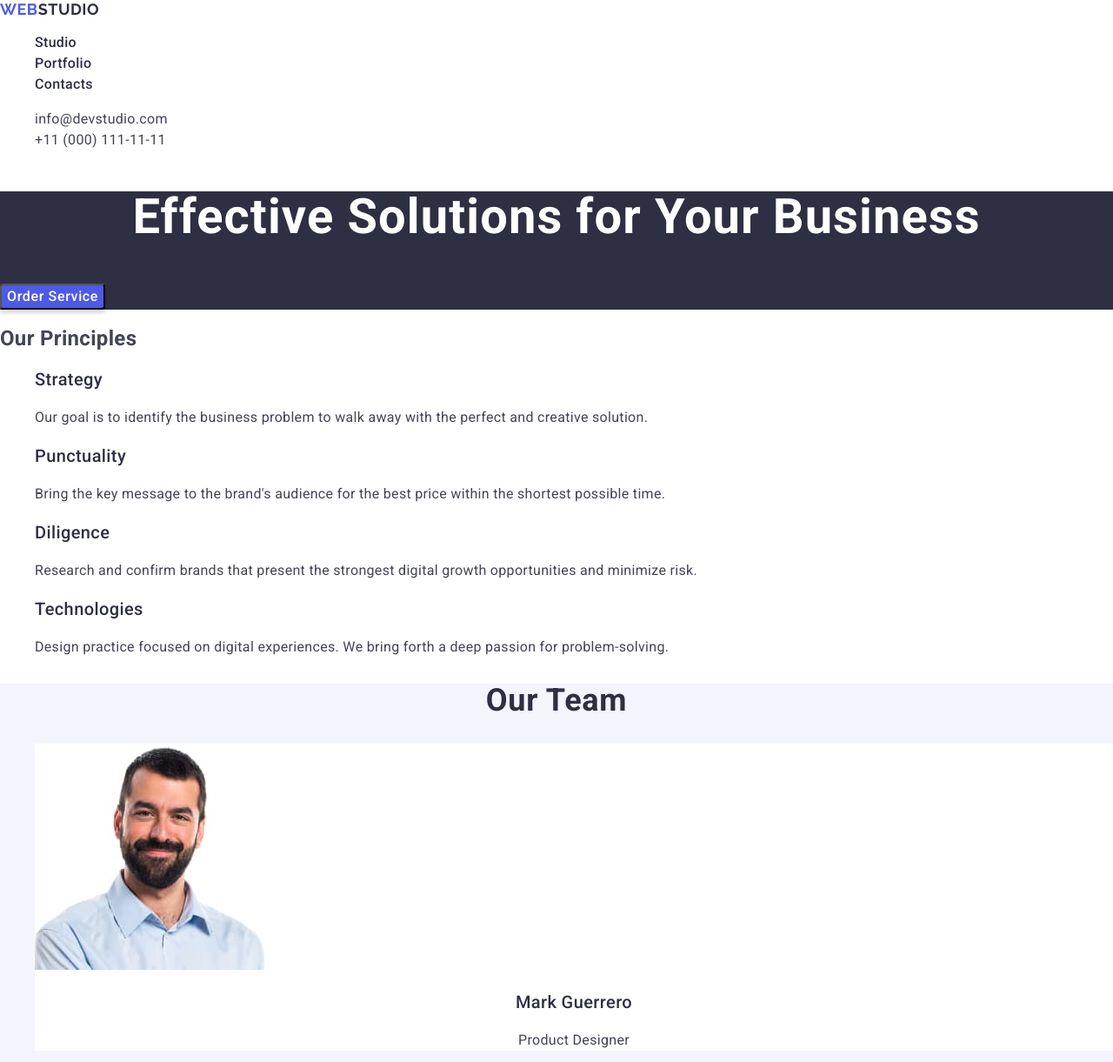
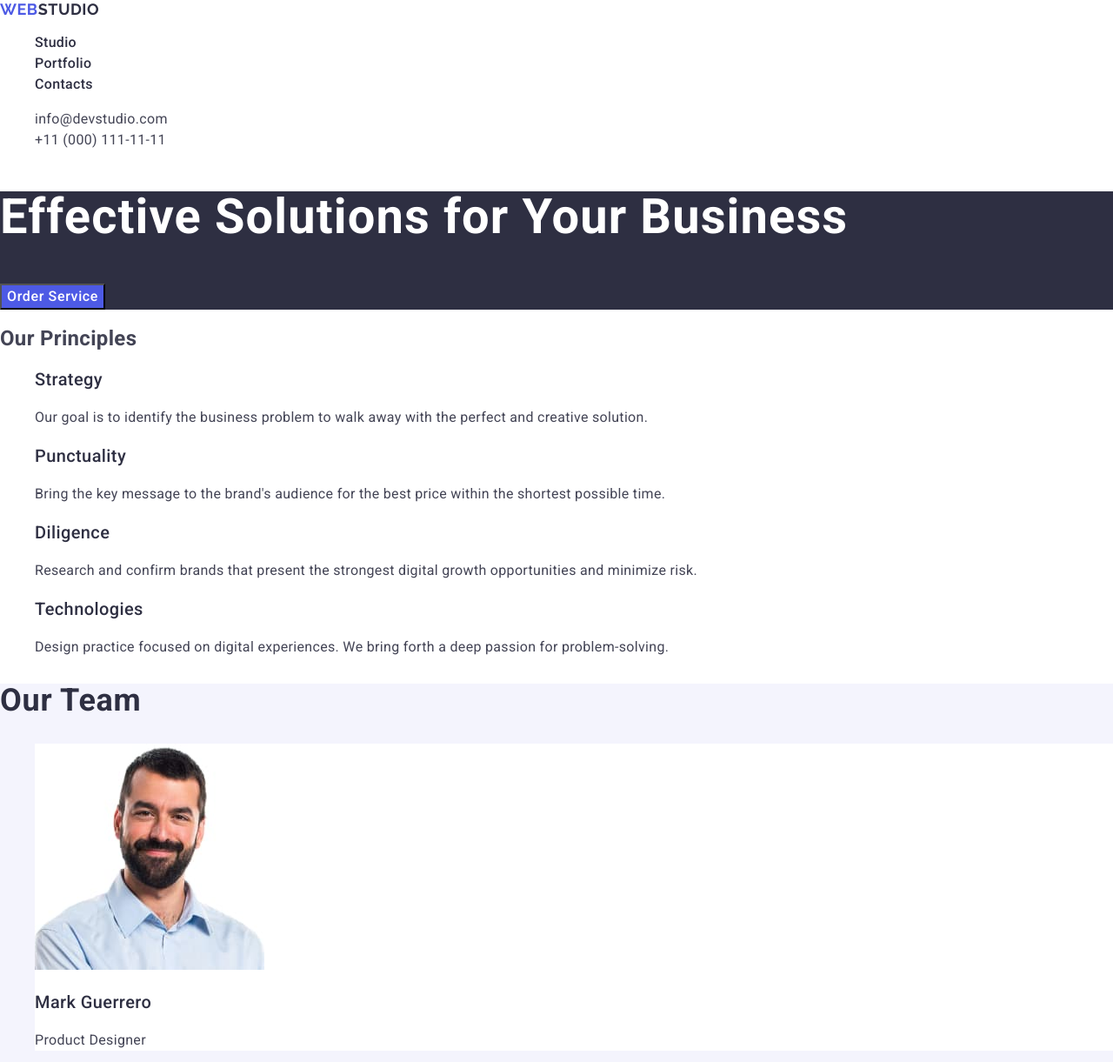
Before and after one commit to julbets/goit-markup-hw-02, a plain HTML site: page index.html in a window 1280 px wide. Shown: the top 1221 px of the page at 87% size. Drawn offline with nearby package versions, Linux system fonts and the light colour scheme.

Commit message:
changes after 2 check
deleting redundant rules

```diff
--- a/css/styles.css
+++ b/css/styles.css
@@ -71,7 +71,6 @@ color: #434455;
 }
 
 .main-slogan {
-text-align: center;
 font-size: 56px;
 font-weight: 700;
 line-height: 1.07;
@@ -85,16 +84,12 @@ font-weight: 500;
 line-height: 1.5;
 letter-spacing: 0.04em;
 color: #FFFFFF;
-border-radius: 4px;
 background: #4D5AE5;
-box-shadow: 0px 4px 4px 0px rgba(0, 0, 0, 0.15);
 }
 
 .order-button:hover,
 .order-button:focus {
-    border-radius: 4px;
     background: #404BBF;
-    box-shadow: 0px 4px 4px 0px rgba(0, 0, 0, 0.15);
 }
 
 /*==============HERO============*/
@@ -123,7 +118,6 @@ line-height: 1.5;
 }
 
 .team-section-header {
-    text-align: center;
 font-size: 36px;
 font-weight: 700;
 line-height: 1.11;
@@ -137,7 +131,6 @@ color: #2E2F42;
 }
 
 .team-member-name {
- text-align: center;
 font-size: 20px;
 font-weight: 500;
 line-height: 1.2;
@@ -146,7 +139,6 @@ color: #2E2F42;
 }
 
 .team-member-position {
-text-align: center;
 font-size: 16px;
 line-height: 1.5;
 }
@@ -155,7 +147,6 @@ line-height: 1.5;
 /*============OUR PORTFOLIO============*/
 
 .portfolio-section-header {
-text-align: center;
 font-size: 36px;
 font-weight: 700;
 line-height: 1.11;
@@ -185,7 +176,7 @@ line-height: 1.5;
 }
 
 .footer-logotype-span {
-    font-family: 'Raleway', sans-serif;
+font-family: 'Raleway', sans-serif;
 color: #f4f4fd;
 }
 
```
